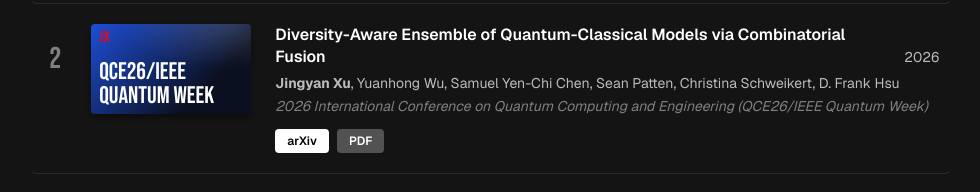
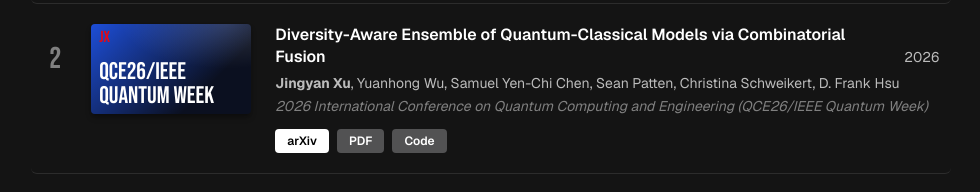
Before and after one commit to horatioxu1122/horatioxu1122.github.io, a Next.js app: page /browse in a window 1280 px wide. Shown: the part 1020-1212 px from the top of the page, without its empty margins (8-988 px from the left). Built offline with nearby package versions, Linux system fonts and the light colour scheme.

Commit message:
Update publications.ts

```diff
--- a/content/publications.ts
+++ b/content/publications.ts
@@ -31,6 +31,7 @@ export const publications: Publication[] = [
     links: [
       { label: "arXiv", href: "https://arxiv.org/abs/2610.13808" },
       { label: "PDF", href: "https://arxiv.org/pdf/2610.13808" },
+      { label: "Code", href: "https://github.com/horatioxu1122/QAIfusion"},
     ],  },
   {
     id: "Cross_Chain_2026",
```
